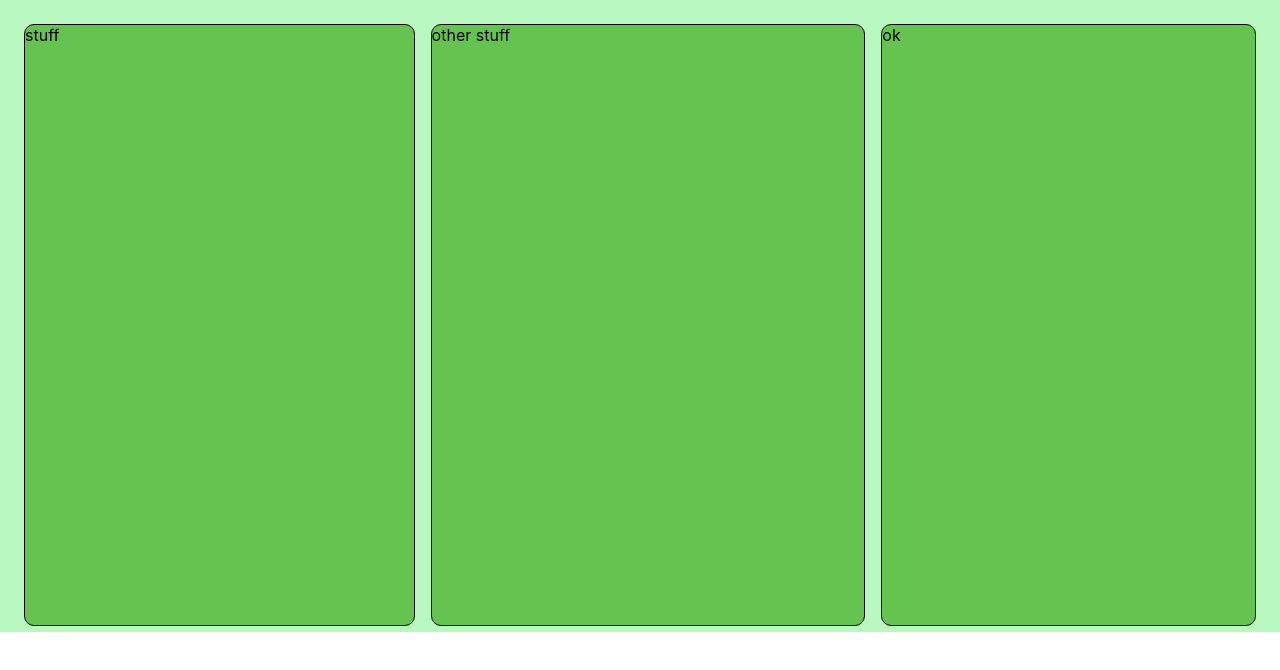
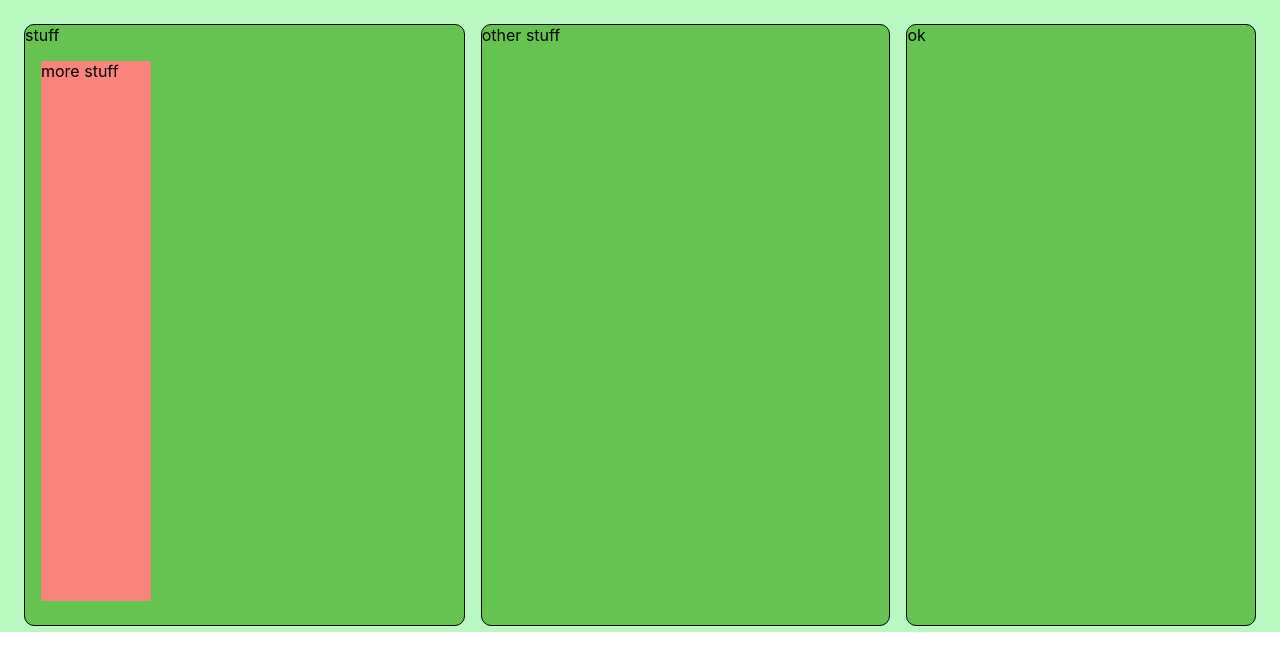
Before and after one commit to tieje/yorha, a React (Create React App) app in the folder Frontend/: page / in a window 1280 px wide. Shown: the top 670 px of the page. Built offline with nearby package versions, Linux system fonts and the light colour scheme.

Commit message:
Established the type system of archetypes. Going to need to review appState and appUseState. I might need to rely on reduceState but I might need to look at alternatives.

```diff
--- a/Frontend/src/App.tsx
+++ b/Frontend/src/App.tsx
@@ -1,11 +1,17 @@
-import { AppContainer } from './styles';
+import { AppContainer } from './styles'
+import { ArchetypesList } from './ArchetypesList';
 import { Column } from './Column';
+
+
 
 export const App = () => {
     return (
         <AppContainer>
             <Column>
                 stuff
+                <ArchetypesList>
+                    more stuff
+                </ArchetypesList>
             </Column>
             <Column>
                 other stuff
--- /dev/null
+++ b/Frontend/src/ArchetypesList.tsx
@@ -0,0 +1,25 @@
+import { FC } from "react"
+import { ArchetypeListContainer } from "./styles"
+import { Archetype, ArchetypeName } from './archetype'
+
+type ArchList = {
+    list: Archetype[];
+}
+
+export const appData: ArchList = {
+    list: [
+        {
+            id: '1',
+            name: 'Warrior',
+            desc: 'love fighting love',
+        }
+    ]
+}
+
+export const ArchetypesList: FC = ({ children }) => {
+    return (
+        <ArchetypeListContainer>
+            {children}
+        </ArchetypeListContainer>
+    )
+}
--- a/Frontend/src/Column.tsx
+++ b/Frontend/src/Column.tsx
@@ -1,7 +1,7 @@
 import { FC } from "react";
 import { ColumnContainer } from "./styles";
 
-export const Column: FC = ( { children } ) => {
+export const Column: FC = ({ children }) => {
     return (
         <ColumnContainer>
             {children}
--- /dev/null
+++ b/Frontend/src/archetype.tsx
@@ -0,0 +1,15 @@
+import { ArchetypeContainer } from './styles'
+
+export type Archetype = {
+    id: string;
+    name: string;
+    desc: string;
+}
+
+export const ArchetypeName = ( arch: Archetype) => {
+    return(
+        <ArchetypeContainer>
+            {arch.name}
+        </ArchetypeContainer>
+    )
+}
--- a/Frontend/src/styles.ts
+++ b/Frontend/src/styles.ts
@@ -21,6 +21,11 @@ export const ColumnContainer = styled.div`
     margin: 0.5rem;
 `
 
-export const ArchetypeList = styled.div`
+export const ArchetypeListContainer = styled.div`
     width: 25%;
+    background-color: #f8847c;
+    margin: 1rem;
+    height: 90%;
 `
+export const ArchetypeContainer = styled.div`
+`
```
